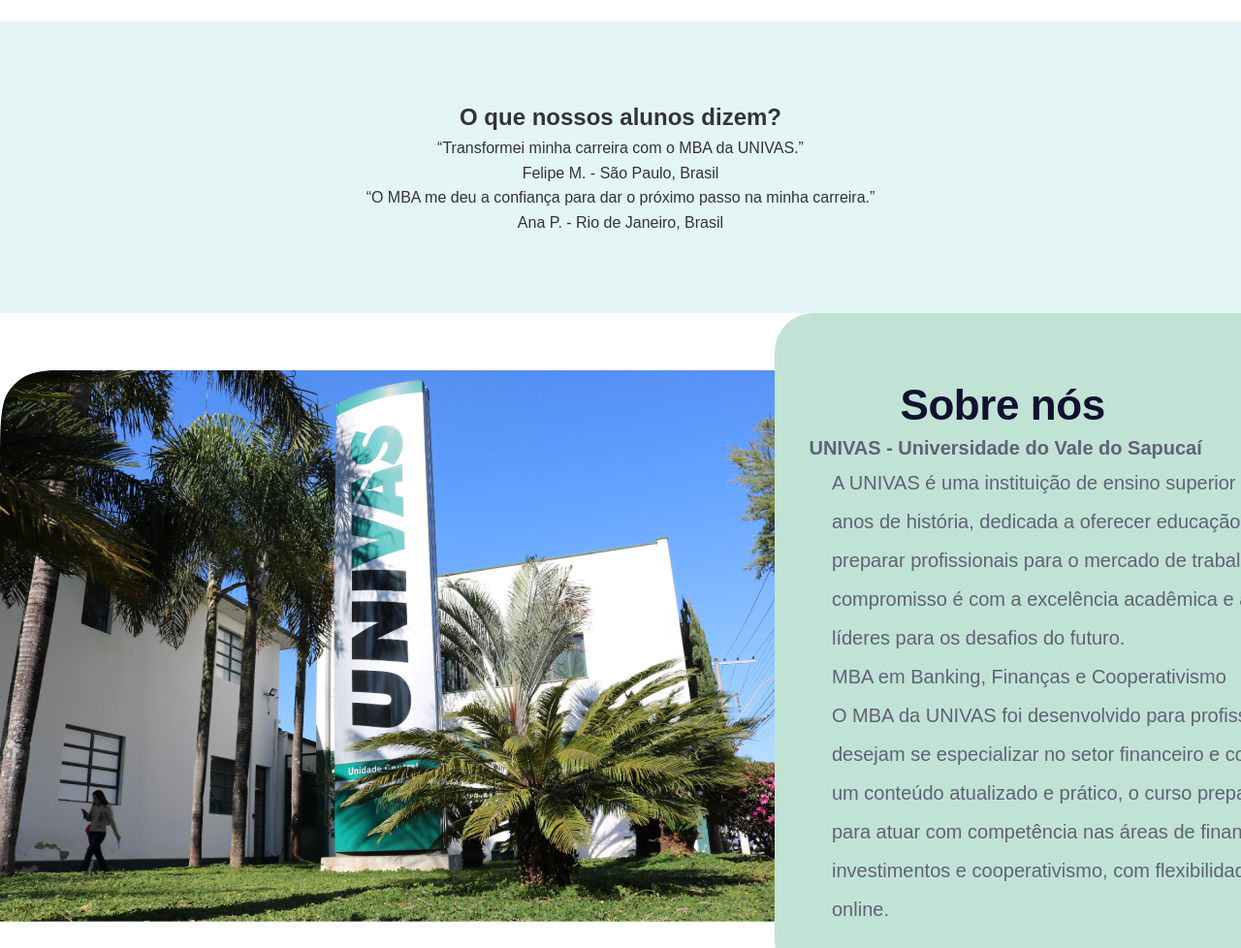
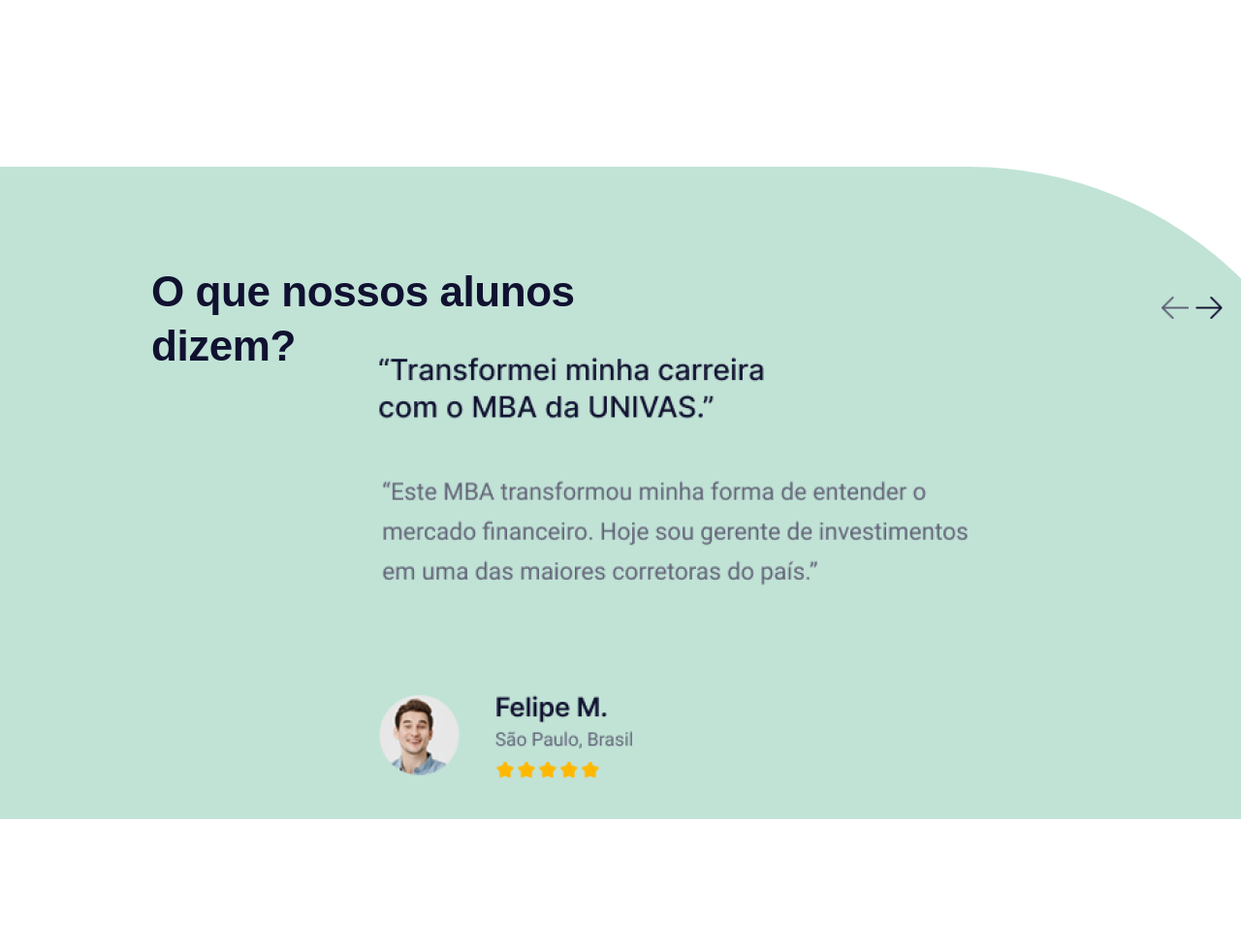
Before and after one commit to carlosteragt/LandingPage-MBA, a plain HTML site: page LandingPage/index.html in a window 1280 px wide. Shown: the part 2394-3372 px from the top of the page at 97% size. Drawn offline with Linux system fonts and the light colour scheme.

Commit message:
Adicionado Seção Feedbacks

```diff
--- a/LandingPage/index.html
+++ b/LandingPage/index.html
@@ -5,6 +5,7 @@
     <meta name="viewport" content="width=device-width, initial-scale=1.0">
     <title>Landing Page MBA</title>
     <link rel='stylesheet' type='text/css' href="styles.css">
+    <script src="./scripts.js"></script>
 </head>
 <body>
 
@@ -74,15 +75,15 @@
 
 <!-- Depoimentos (MANTIDO ORIGINAL) -->
 <section id="feedbacks" class="testimonials">
-    <h2>O que nossos alunos dizem?</h2>
-    <div class="testimonial">
-        <p>“Transformei minha carreira com o MBA da UNIVAS.”</p>
-        <span>Felipe M. - São Paulo, Brasil</span>
+  <div class="carousel">
+    <div class="background-shape"></div>
+    <div class="carousel-container">
+      <img class="testimonial-image" src="images/depoimento-1.png" id="testimonial-img" />
     </div>
-    <div class="testimonial">
-        <p>“O MBA me deu a confiança para dar o próximo passo na minha carreira.”</p>
-        <span>Ana P. - Rio de Janeiro, Brasil</span>
-    </div>
+    <div class="headline">O que nossos alunos dizem?</div>
+    <img class="seta seta-direita" src="images/seta_direita.png" onclick="nextSlide()" />
+    <img class="seta seta-esquerda" src="images/seta_esquerda.png" onclick="prevSlide()" />
+  </div>
 </section>
 
 <!-- Sobre Nós (MANTIDO ORIGINAL) -->
--- /dev/null
+++ b/LandingPage/scripts.js
@@ -0,0 +1,12 @@
+let images = ["images/depoimento-1.png", "images/depoimento-2.png"];
+  let currentIndex = 0;
+
+  function nextSlide() {
+    currentIndex = (currentIndex + 1) % images.length;
+    document.getElementById("testimonial-img").src = images[currentIndex];
+  }
+
+  function prevSlide() {
+    currentIndex = (currentIndex - 1 + images.length) % images.length;
+    document.getElementById("testimonial-img").src = images[currentIndex];
+  }
--- a/LandingPage/styles.css
+++ b/LandingPage/styles.css
@@ -184,6 +184,9 @@
   object-fit: contain;
 }
 /* usei magin pra ajeitar a imagem */
+.perguntas{
+  margin-bottom: 150px;
+}
 .faq-image {
   margin-top: 20px;
   width: 1342px;
@@ -194,10 +197,68 @@
 }
 
 /* DEPOIMENTOS, SOBRE E FOOTER (MANTIDOS ORIGINAIS) */
-.testimonials {
-  padding: 80px 40px;
-  background: #e3f6f5;
-  text-align: center;
+.testimonials{
+  margin-bottom: 150px;
+}
+.carousel {
+  position: relative;
+  width: 1399px;
+  height: 673px;
+}
+
+.background-shape {
+  background: #c1e3d6;
+  border-radius: 0px 400px 0px 0px;
+  width: 1399px;
+  height: 673px;
+  position: absolute;
+  left: 0px;
+  top: 0px;
+  z-index: -1;
+}
+
+.carousel-container {
+  position: absolute;
+  left: 390px;
+  top: 190px;
+}
+
+.testimonial-image {
+  width: 620px;
+  height: 443px;
+  object-fit: fill;
+  aspect-ratio: 620/443;
+}
+
+.headline {
+  color: #101130;
+  text-align: left;
+  font-family: "Inter-Bold", sans-serif;
+  font-size: 44px;
+  line-height: 56px;
+  letter-spacing: -0.01em;
+  font-weight: 700;
+  position: absolute;
+  left: 156px;
+  top: 101px;
+  width: 476px;
+}
+
+.seta {
+  width: 28px;
+  height: 23px;
+  position: absolute;
+  cursor: pointer;
+}
+
+.seta-direita {
+  left: 1232.5px;
+  top: 134px;
+}
+
+.seta-esquerda {
+  left: 1198px;
+  top: 134px;
 }
 
 .about{
```
Also changed, not shown: LandingPage/images/depoimento-1.png (added), LandingPage/images/depoimento-2.png (added), LandingPage/images/seta_direita.png (added), LandingPage/images/seta_esquerda.png (added).
